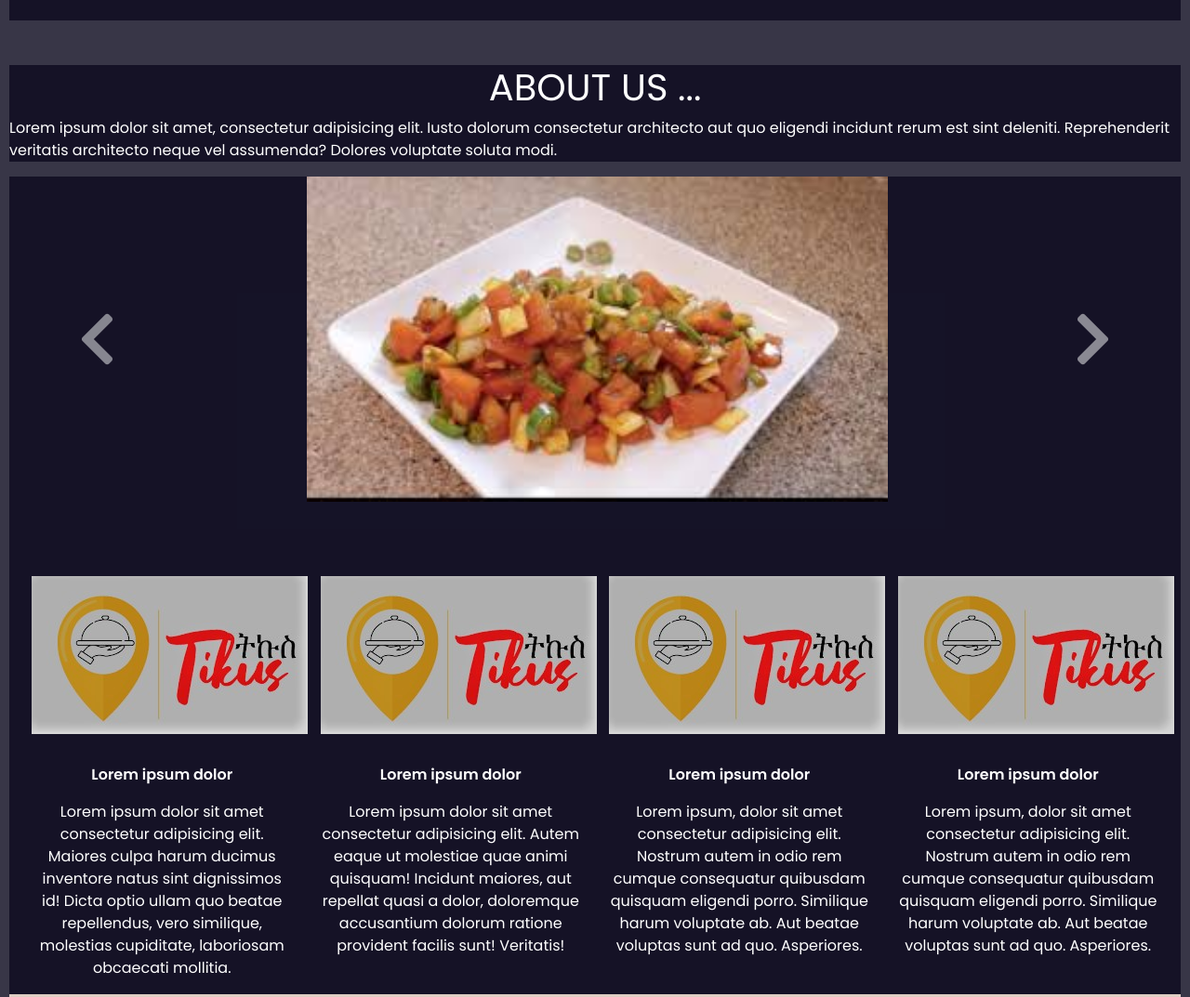
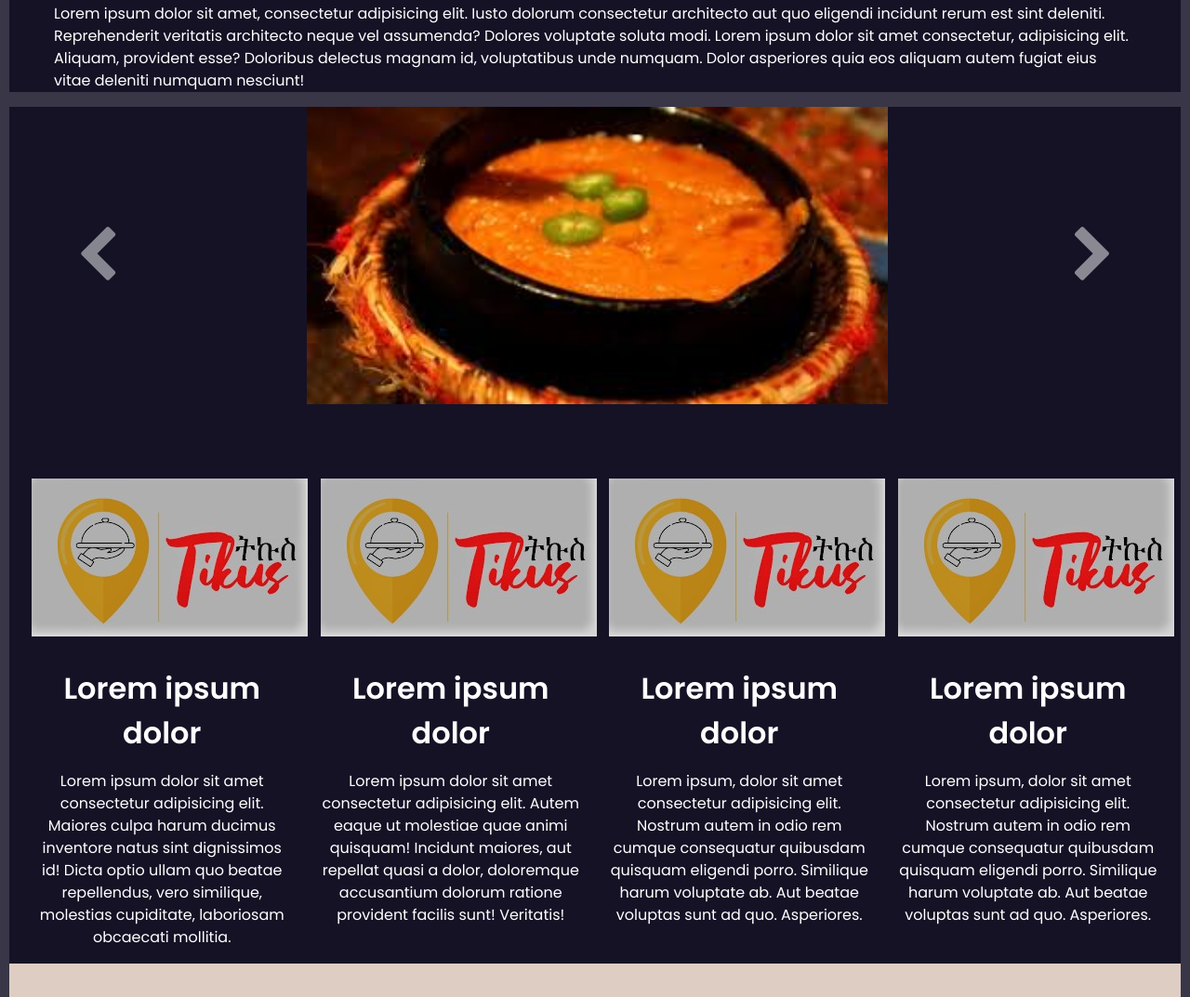
Before and after one commit to Yemisrach15/Mother-Bet-Delivery-Web-app, a plain HTML site: page about.html in a window 1280 px wide. Shown: the part 702-1775 px from the top of the page at 93% size. Drawn offline with nearby package versions, Linux system fonts and the light colour scheme; a web font is replaced by a local one.

Commit message:
update on css

```diff
--- a/about.html
+++ b/about.html
@@ -6,13 +6,11 @@
     <title>Mother Bet Delivery - About</title>
 
 <!-- Bootstrap CSS -->
-<link rel="stylesheet"
-href="https://stackpath.bootstrapcdn.com/bootstrap/4.4.1/css/bootstrap.min.css"
-integrity="sha384-Vkoo8x4CGsO3+Hhxv8T/Q5PaXtkKtu6ug5TOeNV6gBiFeWPGFN9MuhOf23Q9Ifjh"
-crossorigin="anonymous">
+<link rel="stylesheet" href="https://stackpath.bootstrapcdn.com/bootstrap/4.4.1/css/bootstrap.min.css"
+integrity="sha384-Vkoo8x4CGsO3+Hhxv8T/Q5PaXtkKtu6ug5TOeNV6gBiFeWPGFN9MuhOf23Q9Ifjh" crossorigin="anonymous">
 
 <link rel="stylesheet" href="https://stackpath.bootstrapcdn.com/font-awesome/4.7.0/css/font-awesome.min.css">
-<link rel="stylesheet" href="https://pro.fontawesome.com/releases/v5.10.0/css/all.css">
+<!-- <link rel="stylesheet" href="https://pro.fontawesome.com/releases/v5.10.0/css/all.css"> -->
 <link rel="preconnect" href="https://fonts.gstatic.com">
 <link href="https://fonts.googleapis.com/css2?family=Xanh+Mono:ital@1&display=swap" rel="stylesheet">
 <link rel="stylesheet" href="assets/css/basics.css">
@@ -71,8 +69,8 @@ crossorigin="anonymous">
     <div class="bag">
         <h1 class="text-center txt1">ABOUT US ...</h1>
 
-        <P class="">Lorem ipsum dolor sit amet, consectetur adipisicing elit. Iusto dolorum consectetur architecto aut quo eligendi incidunt rerum est sint deleniti. Reprehenderit veritatis architecto
-             neque vel assumenda? Dolores voluptate soluta modi.</P>
+        <P class="pabout">Lorem ipsum dolor sit amet, consectetur adipisicing elit. Iusto dolorum consectetur architecto aut quo eligendi incidunt rerum est sint deleniti. Reprehenderit veritatis architecto
+             neque vel assumenda? Dolores voluptate soluta modi. Lorem ipsum dolor sit amet consectetur, adipisicing elit. Aliquam, provident esse? Doloribus delectus magnam id, voluptatibus unde numquam. Dolor asperiores quia eos aliquam autem fugiat eius vitae deleniti numquam nesciunt!</P>
     </div>
 
 
@@ -84,11 +82,11 @@ crossorigin="anonymous">
                 <img src="assets/images/imgPassta.jfif" alt="firfir" class="w-75 foodimg">
             </div>
 
-            <div class="carousel-item active">
+            <div class="carousel-item ">
                 <img src="assets/images/img timatim.jfif" alt="firfir" class="w-75 foodimg">
             </div>
 
-            <div class="carousel-item ">
+            <div class="carousel-item active">
                 <img src="assets/images/imgTegabino.jfif" alt="firfir" class="w-75 foodimg">
             </div>
 
@@ -100,11 +98,11 @@ crossorigin="anonymous">
 
             <div>
                 <a href="#carousel" class="carousel-control-prev" role="button" data-slide="prev">
-                    <span class="fas fa-chevron-left fa-4x text-light" ></span>
+                    <span class="fa fa-chevron-left fa-4x text-light" ></span>
                 </a>
 
                 <a href="#carousel" class="carousel-control-next" role="button" data-slide="next">
-                    <span class="fas fa-chevron-right fa-4x text-white"></span>
+                    <span class="fa fa-chevron-right fa-4x text-white"></span>
                 </a>
 
         </div>
@@ -179,10 +177,7 @@ crossorigin="anonymous">
             </div>
         </footer>
 
-     <!-- Optional JavaScript -->
-    <!-- jQuery first, then Popper.js, then Bootstrap JS -->
-    <script src="https://code.jquery.com/jquery-3.4.1.slim.min.js" integrity="sha384-J6qa4849blE2+poT4WnyKhv5vZF5SrPo0iEjwBvKU7imGFAV0wwj1yYfoRSJoZ+n" crossorigin="anonymous"></script>
-    <script src="https://cdn.jsdelivr.net/npm/popper.js@1.16.0/dist/umd/popper.min.js" integrity="sha384-Q6E9RHvbIyZFJoft+2mJbHaEWldlvI9IOYy5n3zV9zzTtmI3UksdQRVvoxMfooAo" crossorigin="anonymous"></script>
-    <script src="https://stackpath.bootstrapcdn.com/bootstrap/4.4.1/js/bootstrap.min.js" integrity="sha384-wfSDF2E50Y2D1uUdj0O3uMBJnjuUD4Ih7YwaYd1iqfktj0Uod8GCExl3Og8ifwB6" crossorigin="anonymous"></script>
-</body>
+        <script src="https://code.jquery.com/jquery-3.4.1.slim.min.js" integrity="sha384-J6qa4849blE2+poT4WnyKhv5vZF5SrPo0iEjwBvKU7imGFAV0wwj1yYfoRSJoZ+n" crossorigin="anonymous"></script>
+        <script src="https://cdn.jsdelivr.net/npm/popper.js@1.16.0/dist/umd/popper.min.js" integrity="sha384-Q6E9RHvbIyZFJoft+2mJbHaEWldlvI9IOYy5n3zV9zzTtmI3UksdQRVvoxMfooAo" crossorigin="anonymous"></script>
+        <script src="https://stackpath.bootstrapcdn.com/bootstrap/4.4.1/js/bootstrap.min.js" integrity="sha384-wfSDF2E50Y2D1uUdj0O3uMBJnjuUD4Ih7YwaYd1iqfktj0Uod8GCExl3Og8ifwB6" crossorigin="anonymous"></script>    </body>
 </html>
--- a/assets/css/about.css
+++ b/assets/css/about.css
@@ -8,6 +8,7 @@ body{
 }
 .txt{
     color: white;
+    font-size: 2rem;
 }
 .txt1{
     color: white;
@@ -36,3 +37,8 @@ body{
 .img2{
     padding-top: 1rem;
 }
+
+.pabout{
+    padding-left: 3rem;
+    padding-right: 3rem;
+}
--- a/assets/css/basics.css
+++ b/assets/css/basics.css
@@ -86,3 +86,8 @@ footer ul li i{
         margin-bottom: 1.8em;
     }
 }
+@media only screen and (min-width: 768px) {
+    nav ul{
+        flex-direction: row;
+    }
+}
```
